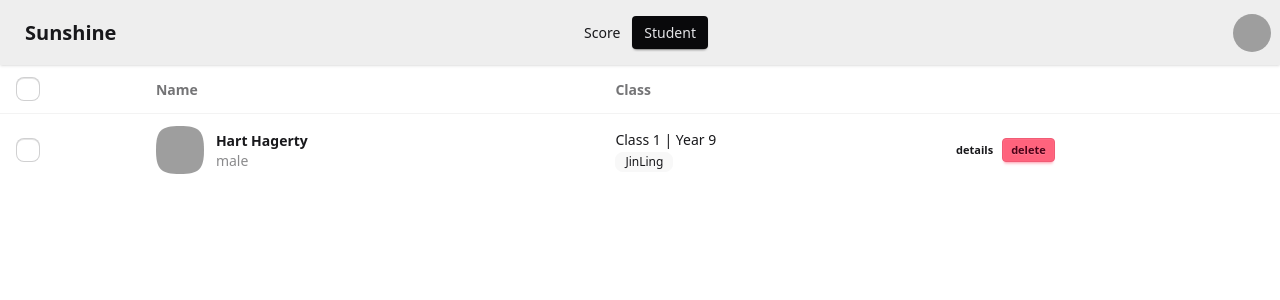
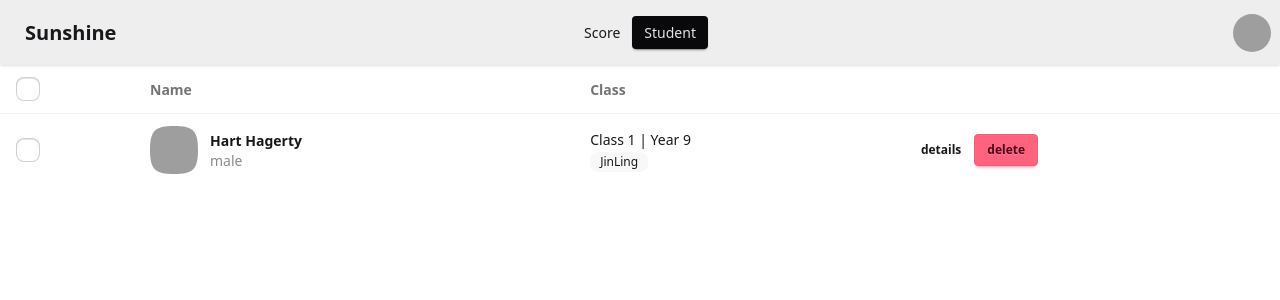
Before and after one commit to JINLING1/StudentManagement, a Vue app: page /student in a window 1280 px wide. Shown: the top 300 px of the page. Built offline with nearby package versions, Linux system fonts and the light colour scheme; grey boxes are pictures that could not be loaded.

Commit message:
style: chnage the size of button and table in StudentList,StudentListItem and ScoreList

```diff
--- a/src/features/score/ScoreList.vue
+++ b/src/features/score/ScoreList.vue
@@ -1,6 +1,6 @@
 <template>
   <div class="overflow-x-auto">
-    <table class="table table-lg">
+    <table class="table table-md">
       <thead>
         <tr>
           <th>Name</th>
--- a/src/features/student/StudentList.vue
+++ b/src/features/student/StudentList.vue
@@ -1,6 +1,6 @@
 <template>
   <div class="overflow-x-auto">
-    <table class="table">
+    <table class="table table-md">
       <!-- head -->
       <thead>
         <tr>
--- a/src/features/student/StudentListItem.vue
+++ b/src/features/student/StudentListItem.vue
@@ -26,8 +26,8 @@
       <span class="badge badge-ghost badge-sm">JinLing</span>
     </td>
     <th>
-      <button class="btn btn-ghost btn-xs">details</button>
-      <button class="btn btn-error btn-xs">delete</button>
+      <button class="btn btn-ghost btn-sm">details</button>
+      <button class="btn btn-error btn-sm">delete</button>
     </th>
   </tr>
 </template>
```
